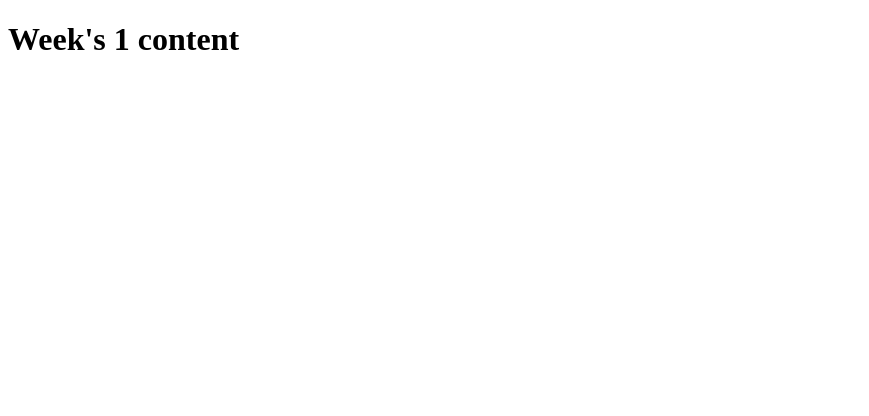
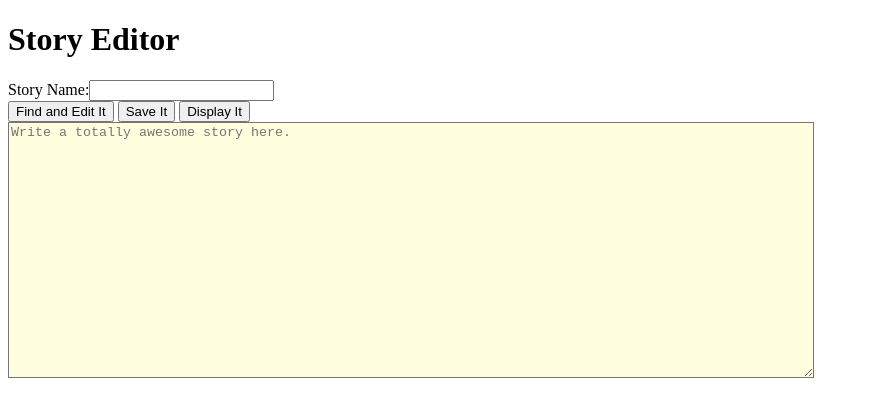
Before and after one commit to samgarciav/ejemplo, a plain HTML site: page week1/index.html in a window 1280 px wide. Shown: the whole page, without its empty margins (0-869 px from the left). Drawn offline with Linux system fonts and the light colour scheme.

Commit message:
Created my Story Editor and learned many things

```diff
--- /dev/null
+++ b/week1/css/small.css
@@ -0,0 +1,5 @@
+textarea {
+  width: 800px;
+  height: 250px;
+  background-color: lightyellow;
+}
--- a/week1/index.html
+++ b/week1/index.html
@@ -1,12 +1,28 @@
 <!DOCTYPE html>
 <html lang="en">
+
 <head>
   <meta charset="UTF-8">
   <meta name="viewport" content="width=device-width, initial-scale=1.0">
-  <title>Week 1</title>
+  <title>Story Editor</title>
+  <meta name="description" content="Practicing the exercise of the reading">
+<link rel="stylesheet" href="css/small.css">
 </head>
+
 <body>
-  <h1>Week's 1 content</h1>
+  <h1>Story Editor</h1>
+  Story Name:<input id=name_input></input>
+  <section>
+    <button onclick="loadStory()">Find and Edit It</button>
+    <button onclick="saveStory()">Save It</button>
+    <button onclick="displayStory()">Display It</button>
+  </section>
+  <textarea id="story_editor"
+  placeholder="Write a totally awesome story here."
+  title="Try this to see how the HTML tags are allowed: <h1 color='red'>Testing</h1>"  ></textarea>
 
+ <section id="story_display"></section>
+<script src="js/main.js"></script>
 </body>
+
 </html>
--- /dev/null
+++ b/week1/js/main.js
@@ -0,0 +1,31 @@
+function loadStory() {
+  let storyName = document.getElementById('name_input').value;
+  let storyHTML = localStorage.getItem(storyName);
+  document.getElementById('story_editor').value = storyHTML;
+}
+
+function saveStory() {
+  let storyName = document.getElementById('name_input').value;
+  let storyHTML = document.getElementById('story_editor').value;
+  /* localStorage.setItem(storyName, storyHTML); */
+  localStorage[storyName] = storyHTML;  // using bracket notation allows me to use variables, which is different from dot notation
+}
+
+function displayStory() {
+  let storyHTML = document.getElementById('story_editor').value;
+  document.getElementById('story_display').innerHTML = storyHTML;
+}
+
+/* localStorage.clear(); I can use this code to clear or erase all the localStorage
+   localStorage.removeItem('myCat'); or use this code to remmove one Item that was Storage
+
+   There is this other way to store things:
+
+   sessionStorage.setItem('itemName','itemValue');
+   sessionStorage.getOtem('itemName');
+
+   Or
+
+   sessionStorage.itemName = 'itemValue';
+
+ */
```
